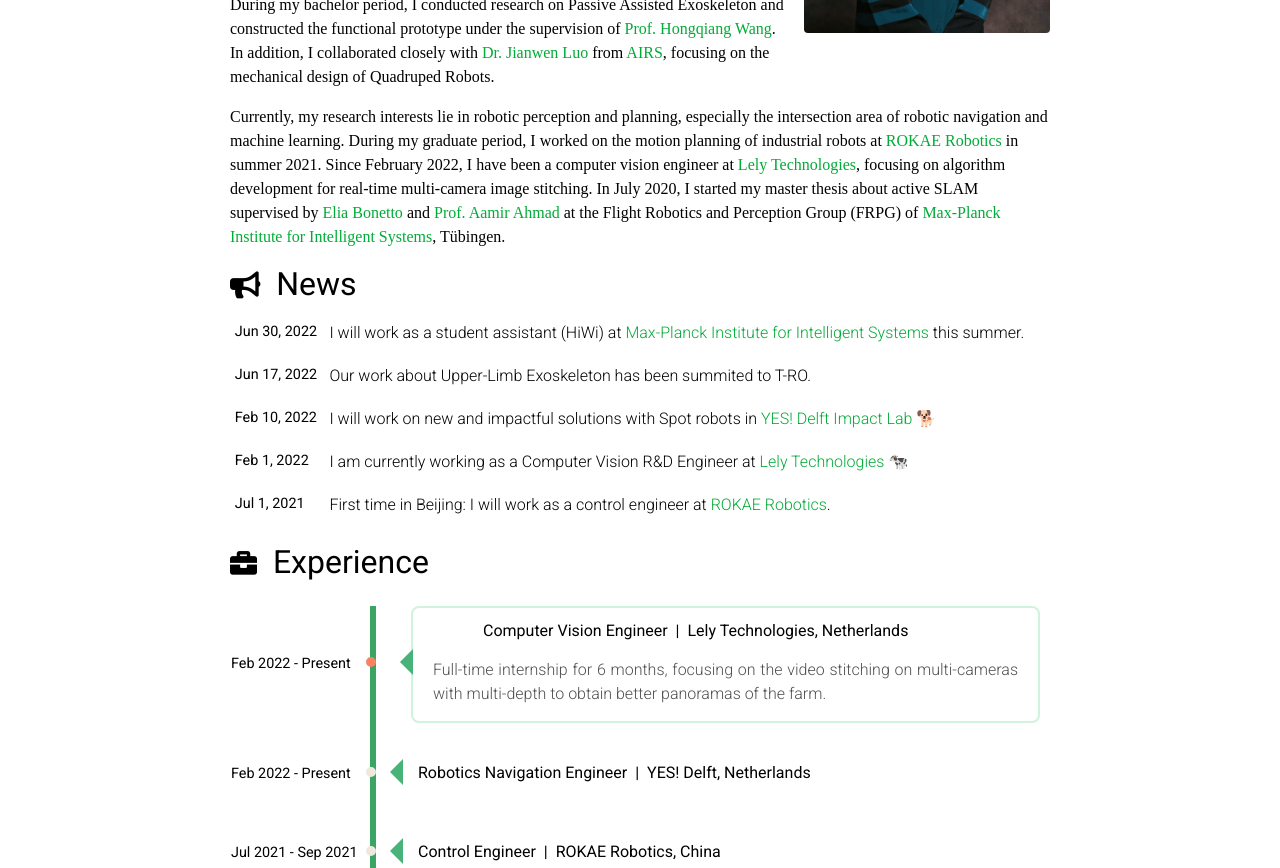
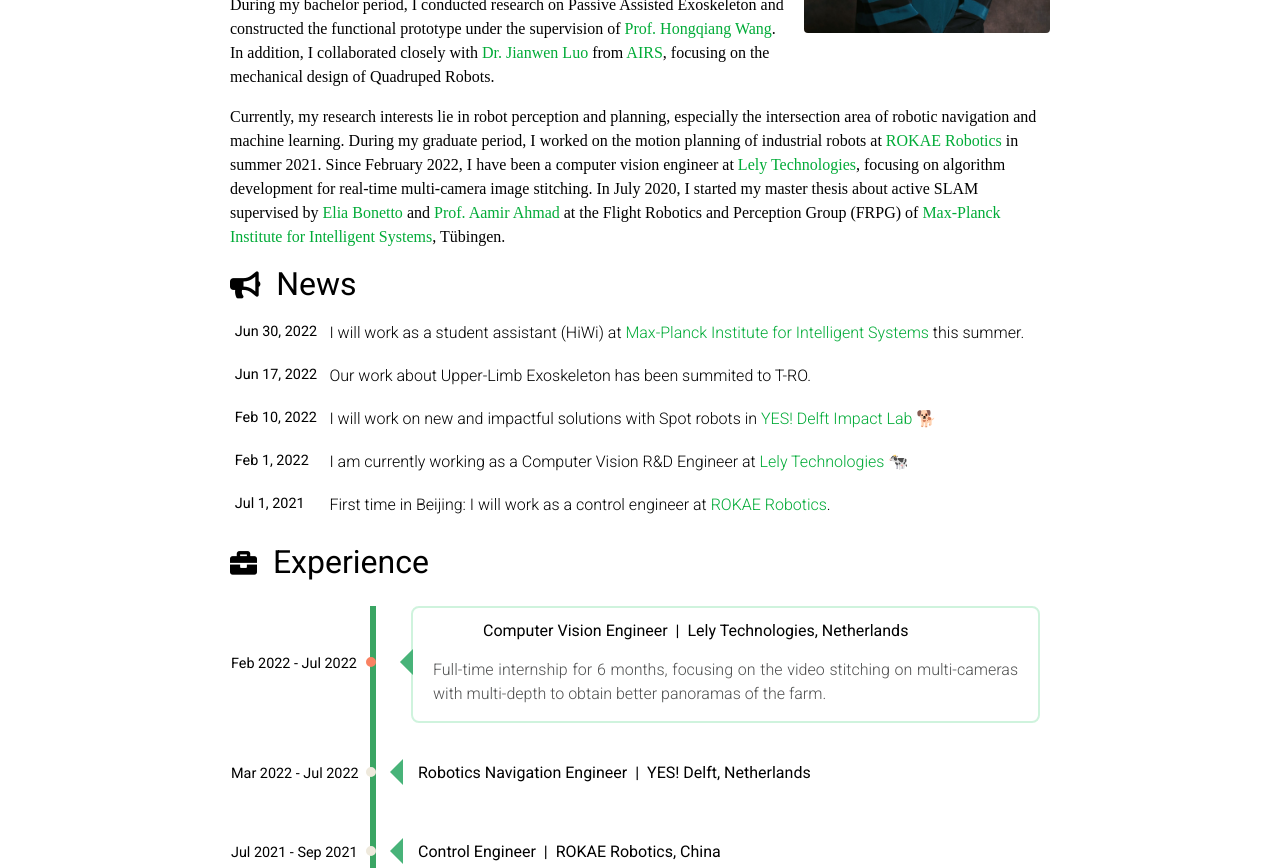
Before and after one commit to Kyle-Xu001/kyle-xu001.github.io, a Jekyll site: the page built from _pages/about.md, in a window 1280 px wide and 1400 px high. Shown: the part 469-1337 px from the top of the window. Built offline with Jekyll 4.4.1, drawn with Linux system fonts in a browser that asks for light colours; nearby versions of some CDN libraries; comment, search, counter and statistics services are not loaded; a style sheet for code colours, icons or effects is not loaded.

Commit message:
modify home page & update internship end date

```diff
--- a/_includes/experience.html
+++ b/_includes/experience.html
@@ -8,7 +8,7 @@
       <div class="relative">
         <label for='work5'>Computer Vision Engineer &nbsp;|&nbsp; Lely
           Technologies, Netherlands</label>
-        <span class='date'>Feb 2022 - Present</span>
+        <span class='date'>Feb 2022 - Jul 2022</span>
         <span class='circle'></span>
       </div>
       <div class='expcontent'>
@@ -24,7 +24,7 @@
       <div class="relative">
         <label for='work4'>Robotics Navigation Engineer &nbsp;|&nbsp; YES!
           Delft, Netherlands</label>
-        <span class='date'>Feb 2022 - Present</span>
+        <span class='date'>Mar 2022 - Jul 2022</span>
         <span class='circle'></span>
       </div>
       <div class='expcontent'>
--- a/_pages/about.md
+++ b/_pages/about.md
@@ -28,4 +28,4 @@
 
 During my bachelor period, I conducted research on Passive Assisted Exoskeleton and constructed the functional prototype under the supervision of [Prof. Hongqiang Wang](https://faculty.sustech.edu.cn/wanghq/en/). In addition, I collaborated closely with [Dr. Jianwen Luo](https://sites.google.com/view/jianwen-luo/home) from [AIRS](https://airs.cuhk.edu.cn/en), focusing on the mechanical design of Quadruped Robots.
 
-Currently, my research interests lie in robotic perception and planning, especially the intersection area of robotic navigation and machine learning. During my graduate period, I worked on the motion planning of industrial robots at [ROKAE Robotics](https://www.rokae.com/?l=en-us) in summer 2021. Since February 2022, I have been a computer vision engineer at [Lely Technologies](https://www.lely.com/nl/), focusing on algorithm development for real-time multi-camera image stitching. In July 2020, I started my master thesis about active SLAM supervised by [Elia Bonetto](https://eliabntt.github.io/#/) and [Prof. Aamir Ahmad](https://www.aamirahmad.de/) at the Flight Robotics and Perception Group (FRPG) of [Max-Planck Institute for Intelligent Systems](https://is.mpg.de/), Tübingen.
+Currently, my research interests lie in robot perception and planning, especially the intersection area of robotic navigation and machine learning. During my graduate period, I worked on the motion planning of industrial robots at [ROKAE Robotics](https://www.rokae.com/?l=en-us) in summer 2021. Since February 2022, I have been a computer vision engineer at [Lely Technologies](https://www.lely.com/nl/), focusing on algorithm development for real-time multi-camera image stitching. In July 2020, I started my master thesis about active SLAM supervised by [Elia Bonetto](https://eliabntt.github.io/#/) and [Prof. Aamir Ahmad](https://www.aamirahmad.de/) at the Flight Robotics and Perception Group (FRPG) of [Max-Planck Institute for Intelligent Systems](https://is.mpg.de/), Tübingen.
```
